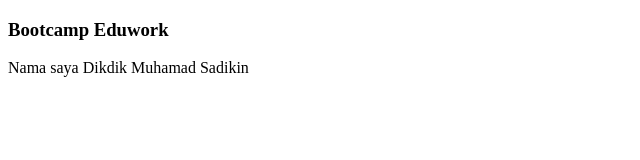
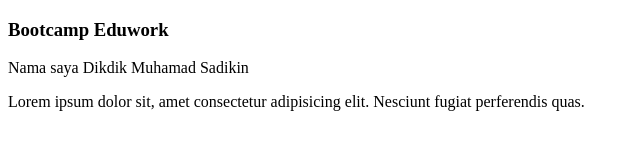
Before and after one commit to sadikins/latihan_git, a plain HTML site: page index.html in a window 1280 px wide. Shown: the whole page, without its empty margins (0-640 px from the left). Drawn offline with Linux system fonts and the light colour scheme.

Commit message:
add tag article

```diff
--- a/index.html
+++ b/index.html
@@ -11,5 +11,9 @@
 
 	<p> Nama saya Dikdik Muhamad Sadikin</p>
 
+	<article>
+		Lorem ipsum dolor sit, amet consectetur adipisicing elit. Nesciunt fugiat perferendis quas.
+	</article>
+
 </body>
 </html>
```
